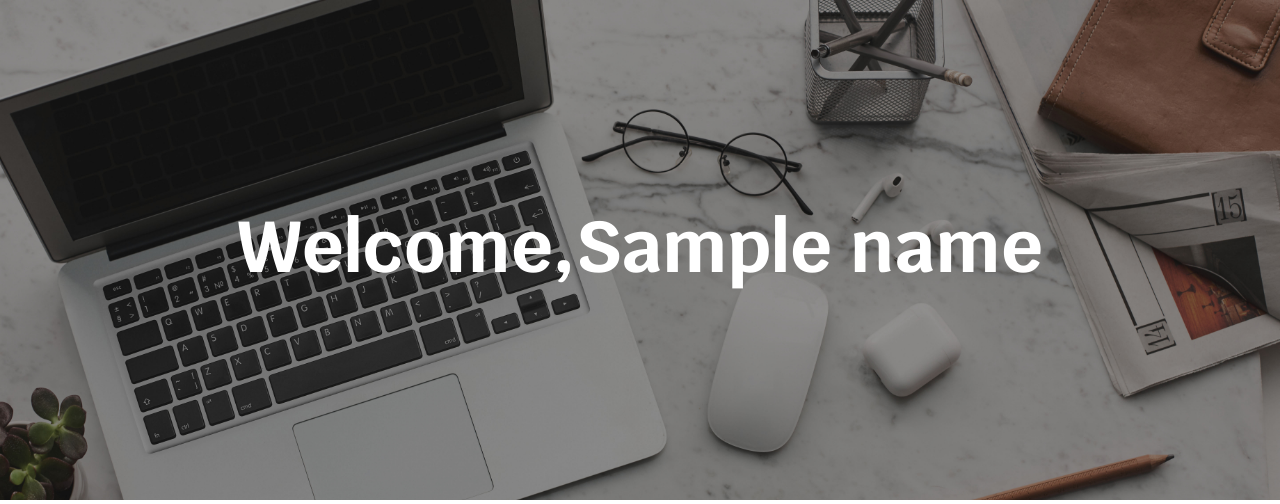
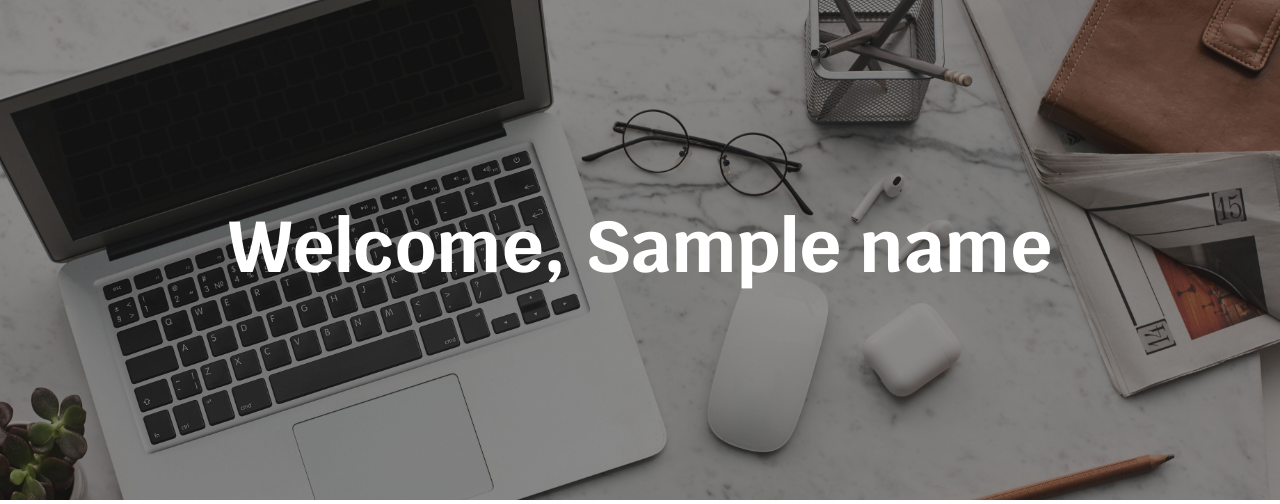
Before and after one commit to mahiv87/Tech-Blog, a Node project: template views/dashboard.handlebars in a window 1280 px wide. Shown: the part 56-560 px from the top of the page. Run offline with Node 20 templates, Linux system fonts and the light colour scheme; the template is opened without the code that fills it: most values are stand-ins (such as "Sample title", 1, 10 or a date in 2020); some libraries are stand-ins or nearby versions.

```diff
--- a/views/dashboard.handlebars
+++ b/views/dashboard.handlebars
@@ -1,7 +1,7 @@
 <header class='jumbotron'>
     <div class='container d-flex justify-content-center align-items-center'>
         <div class='heading text-white'>
-            <h1><span class='fade-in-1'>Welcome,</span><span class='fade-in-2'>{{name}}</span></h1>
+            <h1 class='fade-in-1'>Welcome, <span class='fade-in-2'>{{name}}</span></h1>
         </div>
     </div>
 </header>
```
